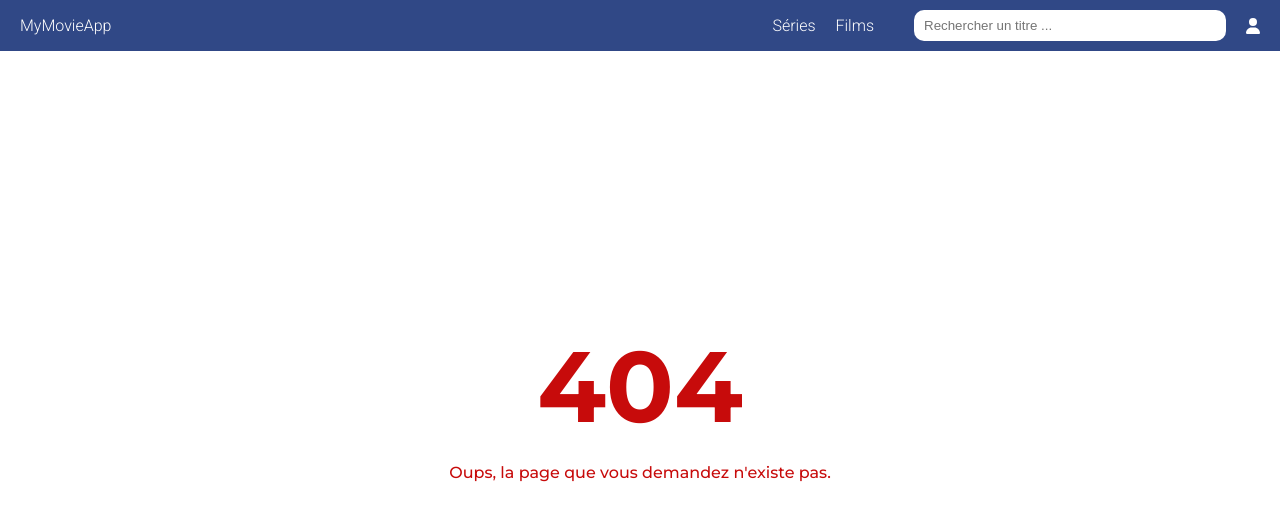
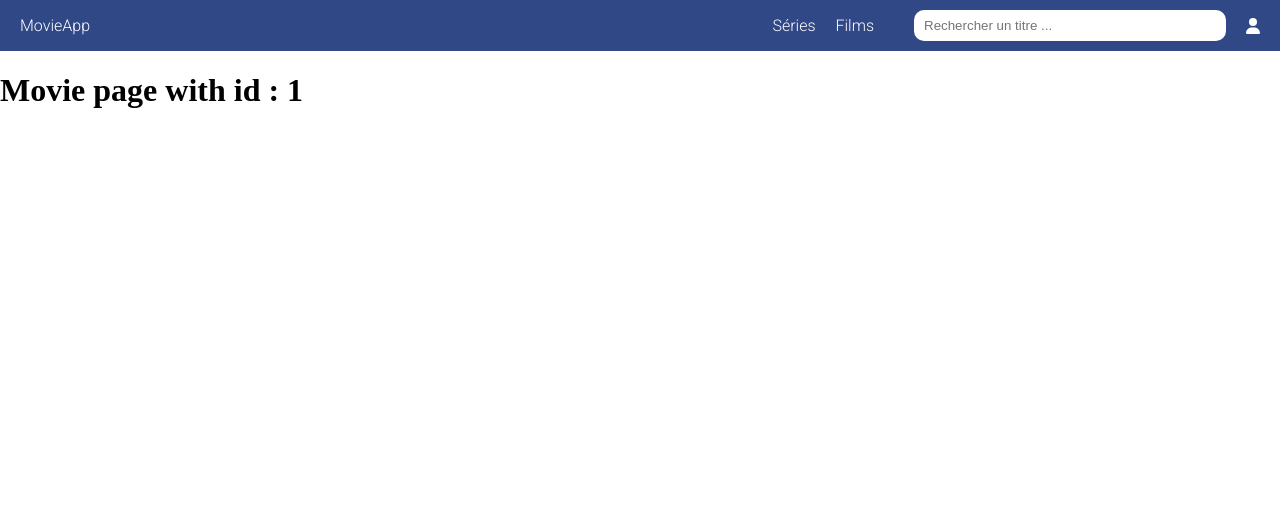
Before and after one commit to kilwa95/Cin-Box, a Next.js app: page /movies/1 in a window 1280 px wide. Before the commit this address had no page. Shown: the top 520 px of the page. Built offline with nearby package versions, Linux system fonts and the light colour scheme.

Commit message:
add links

```diff
--- a/src/app/globals.scss
+++ b/src/app/globals.scss
@@ -2,6 +2,11 @@
 
 body {
   margin: 0;
+}
+
+a {
+  text-decoration: none;
+  color: unset;
 }
 
 .error {
--- /dev/null
+++ b/src/app/movies/[id]/page.js
@@ -0,0 +1,9 @@
+const MovieIdPage = ({ params }) => {
+  return (
+    <div>
+      <h1>Movie page with id : {params.id}</h1>
+    </div>
+  );
+};
+
+export default MovieIdPage;
--- a/src/components/Header/Header.js
+++ b/src/components/Header/Header.js
@@ -1,19 +1,25 @@
-import React from 'react';
 import styles from './Header.module.scss';
 import { FontAwesomeIcon } from '@fortawesome/react-fontawesome';
 import { faUser } from '@fortawesome/free-solid-svg-icons';
+import Link from 'next/link';
 
 const Header = () => {
   return (
     <header className={styles.header}>
       <div className={styles.logo}>
-        <p>MyMovieApp</p>
+        <p>
+          <Link href="/">MovieApp</Link>
+        </p>
       </div>
       <div className={styles.navigation}>
         <nav>
           <ul>
-            <li>Séries</li>
-            <li>Films</li>
+            <li>
+              <Link href="/series">Séries</Link>
+            </li>
+            <li>
+              <Link href="/movies">Films</Link>
+            </li>
           </ul>
         </nav>
         <input type="text" placeholder="Rechercher un titre ..." />
--- a/src/components/media-card/MediaCard.js
+++ b/src/components/media-card/MediaCard.js
@@ -1,10 +1,11 @@
-import React from 'react';
 import Image from 'next/image';
 import styles from './MediaCard.module.scss';
+import Link from 'next/link';
 
-const MediaCard = () => {
+const MediaCard = ({ mediaId }) => {
   return (
     <div className={styles.card}>
+      <Link href={`/movies/${mediaId}`}>
         <div className={styles.image}>
           <Image
             src="https://image.tmdb.org/t/p/w500/hYQs5RPHiWctoYqvI8baHiIqdd8.jpg"
@@ -16,6 +17,7 @@ const MediaCard = () => {
           <h2>Creed III</h2>
           <p>Le 01/03/2023</p>
         </div>
+      </Link>
     </div>
   );
 };
```
Lines whose indentation alone changed are shown as unchanged.
